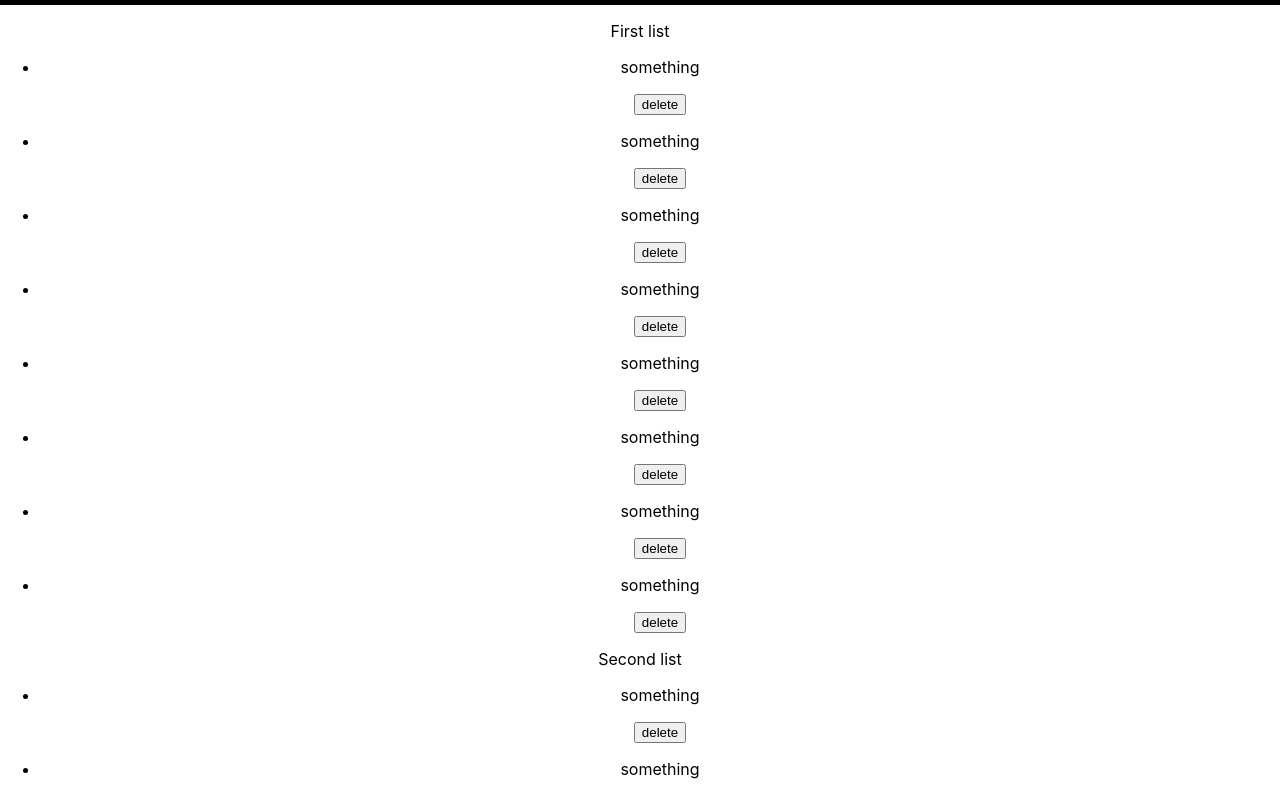
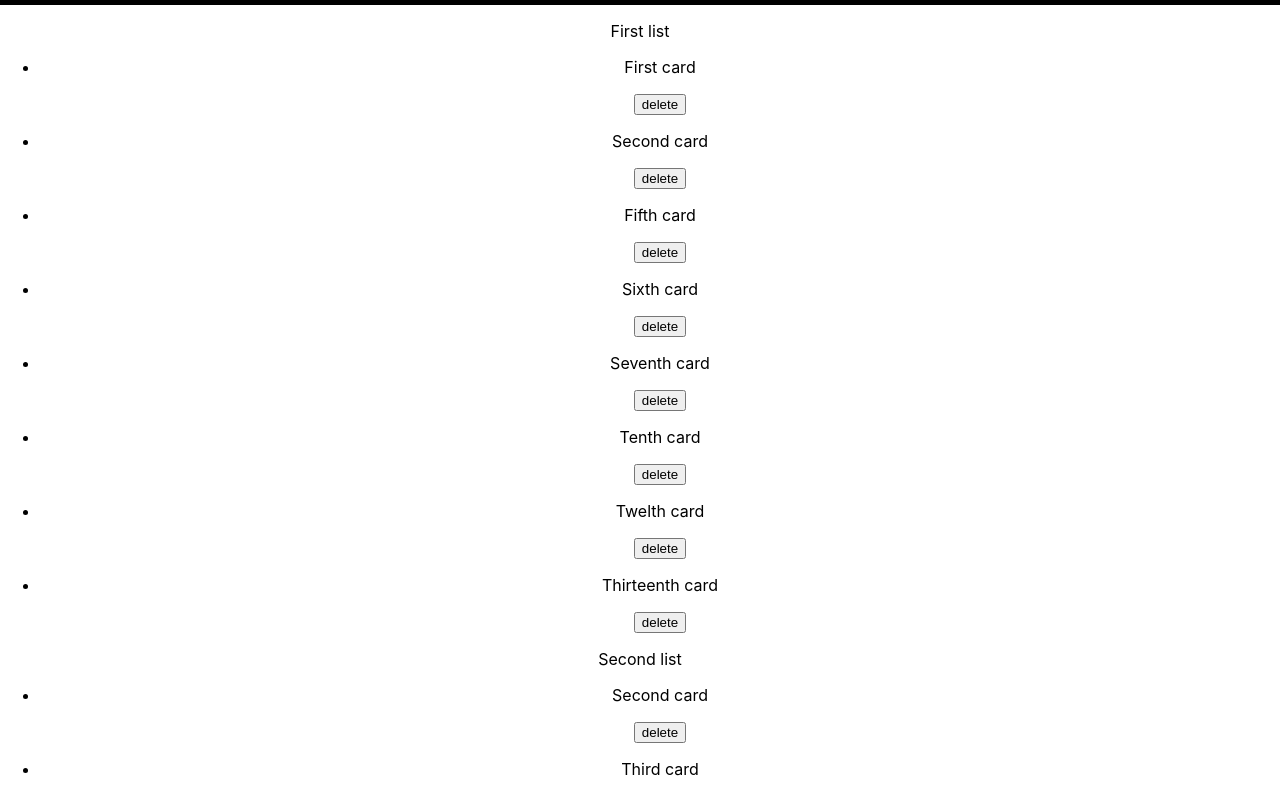
Before and after one commit to thinkful-ei-bee/joel-mehul-trelloyes, a React (Create React App) app: page / in a window 1280 px wide. Shown: the top 794 px of the page. Built offline with nearby package versions, Linux system fonts and the light colour scheme; the HTML template or start-up script is replaced by a standard one.

Commit message:
pass data correctly

```diff
--- a/src/component/card-item/CardItem.js
+++ b/src/component/card-item/CardItem.js
@@ -12,8 +12,7 @@ export default function CardItem(props) {
 
   return (
     <li>
-      {/* <p>something{props.allCards['a'].title}</p> */}
-      <p>something</p>
+      <p>{props.title}</p>
       <button
         onClick={() => props.onDeleteCard(props.card)}
         type='button'>
--- a/src/component/card-lists/CardLists.js
+++ b/src/component/card-lists/CardLists.js
@@ -4,14 +4,16 @@ import List from '../list/List'
 export default function CardLists(props) {
 
   return (
+
     <>
       {props.lists.map((list, index) =>
 
         <List
           key={index}
           header={list.header}
-          cardIds={list.cardIds}
-          allCards={props.allCards}
+          // cardIds={list.cardIds}
+          // allCards={props.allCards}
+          cards={list.cardIds.map(id => props.allCards[id])}
           onDeleteCard={props.onDeleteCard}
         />
 
--- a/src/component/list/List.js
+++ b/src/component/list/List.js
@@ -9,16 +9,16 @@ export default function List(props) {
   // cardsToRender = props.cardsIds.filter( id => (
 
   // ));
-
+  console.log(props);
   return (
     <div>
       <p>{props.header}</p>
       <ul>
-        {props.cardIds.map((card, index) =>
+        {props.cards.map((card, index) =>
           <CardItem
             key={index}
-            title={card.title}
-            content={card.content}
+            title={props.cards[index].title}
+            content={props.cards[index].content}
             onDeleteCard={props.onDeleteCard}
           />
         )}
```
